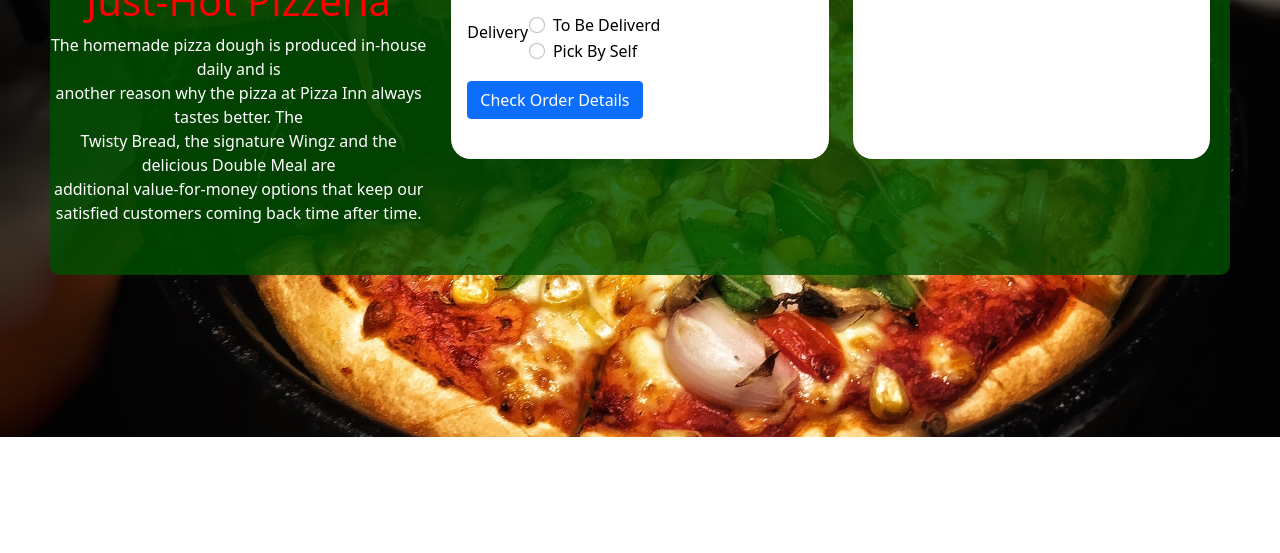
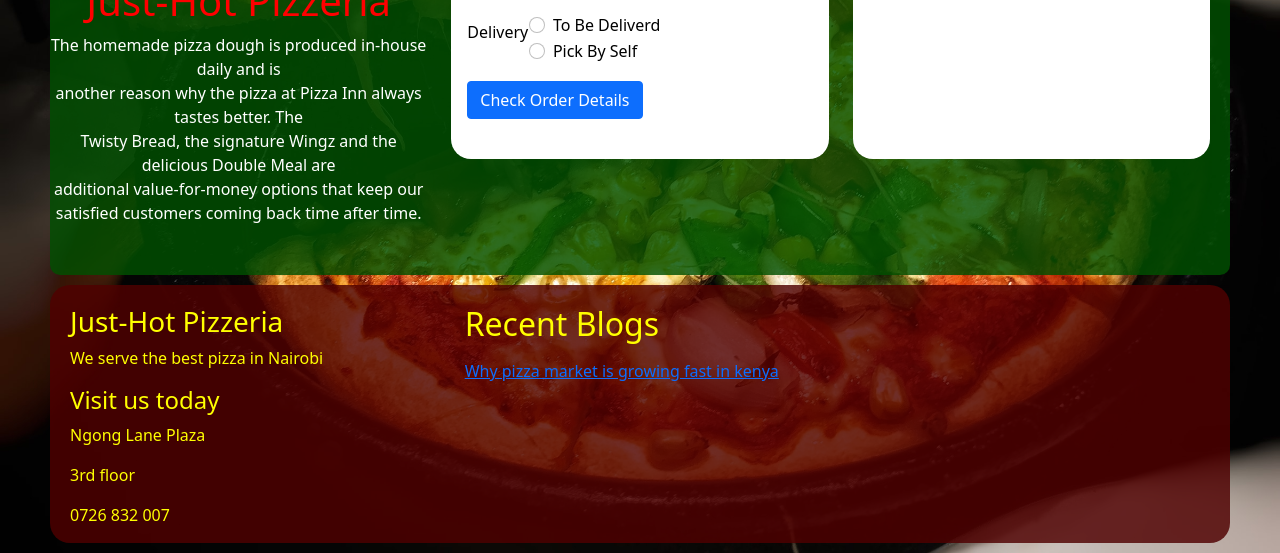
Before and after one commit to allanlimo02/JustHot-Pizzeria, a plain HTML site: page index.html in a window 1280 px wide. Shown: the part 363-916 px from the top of the page. Before the commit the page ends 800 px from the top, so only its background shows below. Drawn offline with Linux system fonts and the light colour scheme.

Commit message:
Added footer contact us dection

```diff
--- a/css/style.css
+++ b/css/style.css
@@ -2,9 +2,10 @@ body{
     background-image: url(../assets/landing.jpg);
     background-attachment: fixed;
     background-size: cover;
+    overflow-x: hidden;
 }
 .mainer{
-    background-color: rgba(0,80,0,0.82);;
+    background-color: rgba(0,80,0,0.82);
     border-radius: 10px;
     padding-top: 20px;
     margin-top: 20px;
@@ -71,3 +72,11 @@ body{
     color: red;
     display: none;
 }
+footer{
+    color: yellow;
+    padding-left: 20px;
+    padding-top: 20px;
+    border-radius: 20px;
+    margin: 10px 50px 10px 50px;
+    background-color: rgba(80,0,0,0.82);
+}
--- a/index.html
+++ b/index.html
@@ -137,6 +137,26 @@
 
         </div>
     </div>
+    <footer>
+        <div class="row">
+            <div class="col-md-4">
+                <h3>Just-Hot Pizzeria</h3>
+                <p>We serve the best pizza in Nairobi</p>
+                <h4>Visit us today</h4>
+                <p>Ngong Lane Plaza</p>
+                <p>3rd floor</p>
+                <p>0726 832 007</p>
+            </div>
+            <div class="col-md-4">
+                <h2>Recent Blogs</h2>
+                <p></p><a href="#">Why pizza market is growing fast in kenya</a>
+
+            </div>
+            <div class="col-md-4">
+
+            </div>
+        </div>
+    </footer>
 
 </body>
 </html>
--- a/js/script.js
+++ b/js/script.js
@@ -1,13 +1,15 @@
 $(document).ready(function(){
-    var uName= $('#userName').val()
+    var uName= document.getElementById('userName');
+
 
 
     //form Validation
     $('#checkdetails').click(function(){
-        if(uName==''){
-            $("#error1").show()
-            return false;
-        }
+        // if(uName==''){
+        //     $("#error1").show()
+        //     return false;
+        // }
+        //alert(uName.value)
     })
 
     //Showing Delivery form
@@ -25,7 +27,7 @@ $(document).ready(function(){
     //Showing confirm order button
     $('#checkdetails').click(function(){
         $("#confirm-order").show()
-        $('#forName').append('Dear '+uName.val+' You ordered')
+        $('#forName').append('Dear '+uName.value+' You ordered')
     })
     //show submit button
     $("#confirm-order").click(function(){
```
